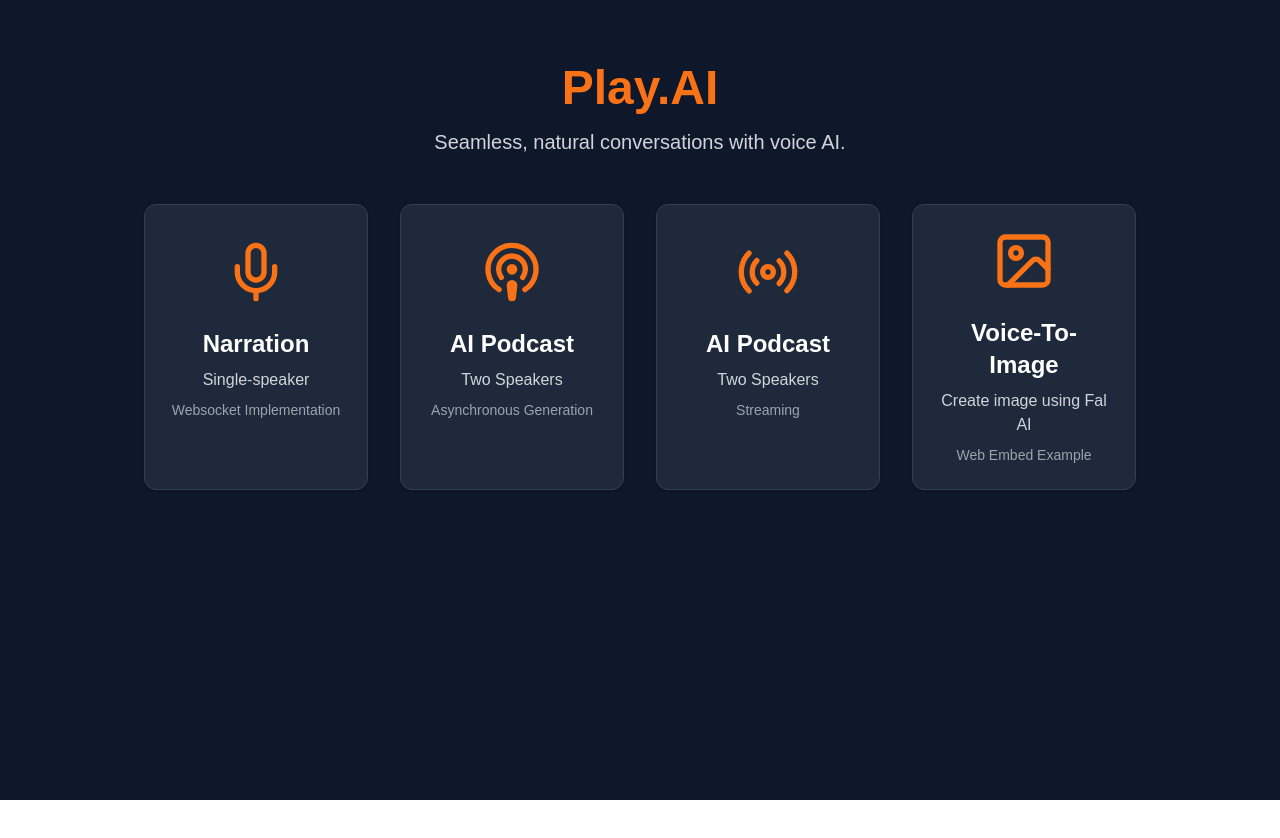
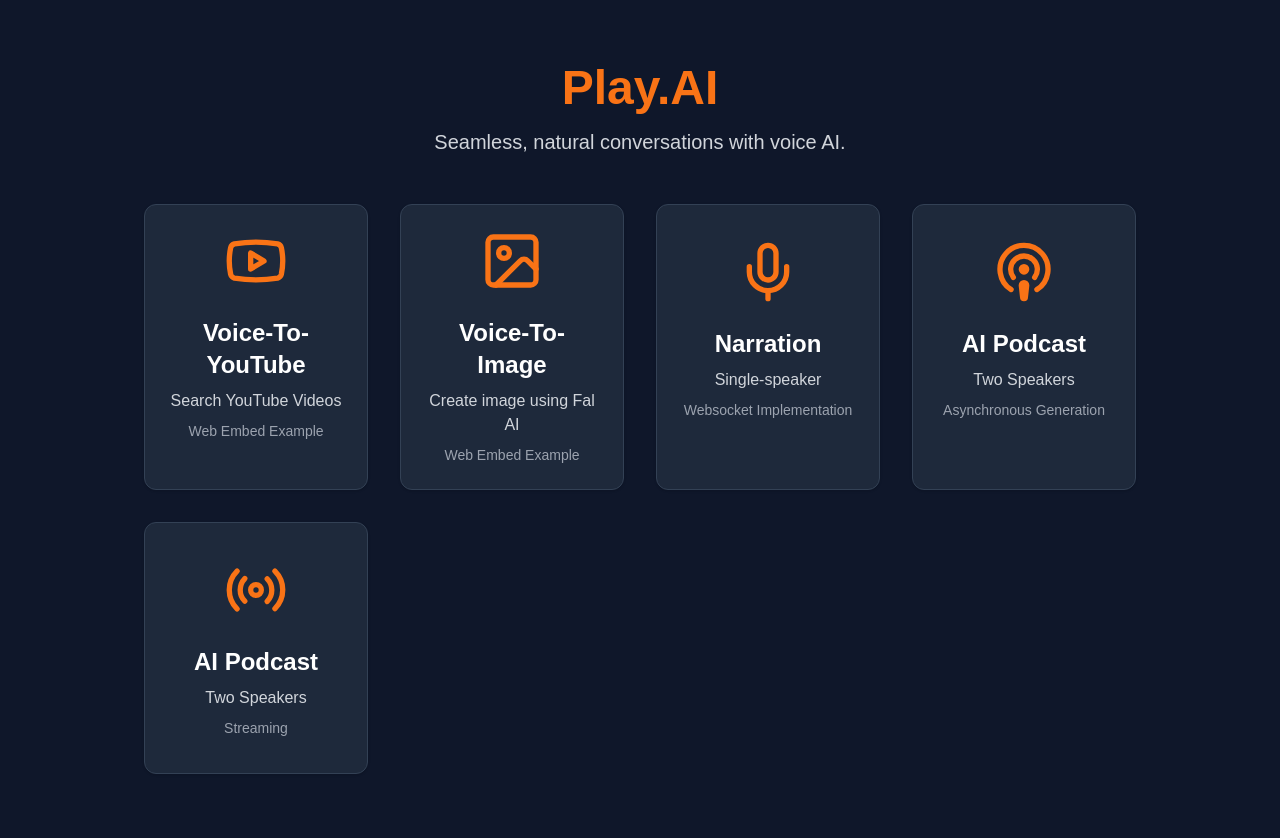
Before and after one commit to ASHR12/playai-tts, a Next.js app: page / in a window 1280 px wide. Before the commit the page ends 800 px from the top, so only its background shows below. Built offline with nearby package versions, Linux system fonts and the light colour scheme.

Commit message:
Add YouTube search and voice-to-YouTube features with related components

```diff
--- /dev/null
+++ b/app/api/youtube-search/route.js
@@ -0,0 +1,64 @@
+import { NextResponse } from 'next/server'
+import { google } from 'googleapis'
+
+const YOUTUBE_CATEGORY_MUSIC = '10'
+const MAX_RESULTS = 1
+
+const createYouTubeClient = () => {
+  return google.youtube({
+    version: 'v3',
+    auth: process.env.YOUTUBE_API_KEY,
+  })
+}
+
+const searchVideo = async (youtube, query) => {
+  const response = await youtube.search.list({
+    part: 'id,snippet',
+    q: query,
+    type: 'video',
+    maxResults: MAX_RESULTS,
+    videoCategoryId: YOUTUBE_CATEGORY_MUSIC,
+  })
+
+  if (!response.data.items.length) {
+    throw new Error('No video found')
+  }
+
+  const video = response.data.items[0]
+  return {
+    videoId: video.id.videoId,
+    title: video.snippet.title,
+  }
+}
+
+export async function POST(req) {
+  try {
+    const { query } = await req.json()
+
+    if (!query) {
+      return NextResponse.json(
+        { error: 'Search query is required' },
+        { status: 400 }
+      )
+    }
+
+    const youtube = createYouTubeClient()
+    const videoData = await searchVideo(youtube, query)
+
+    return NextResponse.json(videoData)
+  } catch (error) {
+    console.error('YouTube API Error:', error)
+
+    if (error.message === 'No video found') {
+      return NextResponse.json(
+        { error: error.message },
+        { status: 404 }
+      )
+    }
+
+    return NextResponse.json(
+      { error: 'Internal Server Error' },
+      { status: 500 }
+    )
+  }
+}
--- a/app/page.js
+++ b/app/page.js
@@ -1,7 +1,5 @@
 'use client'
 
-import Link from 'next/link'
-import { Card, CardContent } from '@/components/ui/card'
 import {
   Mic,
   Users,
@@ -9,7 +7,47 @@
   Podcast,
   Radio,
   Image,
+  Youtube,
 } from 'lucide-react'
+import FeatureCard from '@/components/FeatureCard'
+
+const features = [
+  {
+    href: '/voice-to-youtube',
+    icon: Youtube,
+    title: 'Voice-To-YouTube',
+    description: 'Search YouTube Videos',
+    subDescription: 'Web Embed Example',
+  },
+  {
+    href: '/voice-to-image',
+    icon: Image,
+    title: 'Voice-To-Image',
+    description: 'Create image using Fal AI',
+    subDescription: 'Web Embed Example',
+  },
+  {
+    href: '/narration-ws',
+    icon: Mic,
+    title: 'Narration',
+    description: 'Single-speaker',
+    subDescription: 'Websocket Implementation',
+  },
+  {
+    href: '/podcast-async',
+    icon: Podcast,
+    title: 'AI Podcast',
+    description: 'Two Speakers',
+    subDescription: 'Asynchronous Generation',
+  },
+  {
+    href: '/podcast-stream',
+    icon: Radio,
+    title: 'AI Podcast',
+    description: 'Two Speakers',
+    subDescription: 'Streaming',
+  },
+]
 
 export default function Home() {
   return (
@@ -22,97 +60,16 @@
           Seamless, natural conversations with voice AI.
         </p>
         <div className='grid grid-cols-1 md:grid-cols-2 lg:grid-cols-4 gap-8'>
-          <Link
-            href='/narration-ws'
-            className='block transform hover:scale-105 transition-all duration-300'
-          >
-            <Card className='bg-[#1e293b] border-[#334155] hover:bg-[#2d3748] h-full'>
-              <CardContent className='p-6 flex flex-col items-center justify-center min-h-[250px]'>
-                <Mic className='w-16 h-16 mb-6 text-orange-500' />
-                <h2 className='text-2xl font-semibold mb-2 text-white text-center'>
-                  Narration
-                </h2>
-                <p className='text-center text-gray-300'>Single-speaker</p>
-                <p className='text-center text-gray-400 text-sm mt-2'>
-                  Websocket Implementation
-                </p>
-              </CardContent>
-            </Card>
-          </Link>
-
-          <Link
-            href='/podcast-async'
-            className='block transform hover:scale-105 transition-all duration-300'
-          >
-            <Card className='bg-[#1e293b] border-[#334155] hover:bg-[#2d3748] h-full'>
-              <CardContent className='p-6 flex flex-col items-center justify-center min-h-[250px]'>
-                <Podcast className='w-16 h-16 mb-6 text-orange-500' />
-                <h2 className='text-2xl font-semibold mb-2 text-white text-center'>
-                  AI Podcast
-                </h2>
-                <p className='text-center text-gray-300'>Two Speakers</p>
-                <p className='text-center text-gray-400 text-sm mt-2'>
-                  Asynchronous Generation
-                </p>
-              </CardContent>
-            </Card>
-          </Link>
-
-          <Link
-            href='/podcast-stream'
-            className='block transform hover:scale-105 transition-all duration-300'
-          >
-            <Card className='bg-[#1e293b] border-[#334155] hover:bg-[#2d3748] h-full'>
-              <CardContent className='p-6 flex flex-col items-center justify-center min-h-[250px]'>
-                <Radio className='w-16 h-16 mb-6 text-orange-500' />
-                <h2 className='text-2xl font-semibold mb-2 text-white text-center'>
-                  AI Podcast
-                </h2>
-                <p className='text-center text-gray-300'>Two Speakers</p>
-                <p className='text-center text-gray-400 text-sm mt-2'>
-                  Streaming
-                </p>
-              </CardContent>
-            </Card>
-          </Link>
-
-          <Link
-            href='/voice-to-image'
-            className='block transform hover:scale-105 transition-all duration-300'
-          >
-            <Card className='bg-[#1e293b] border-[#334155] hover:bg-[#2d3748] h-full'>
-              <CardContent className='p-6 flex flex-col items-center justify-center min-h-[250px]'>
-                <Image className='w-16 h-16 mb-6 text-orange-500' />
-                <h2 className='text-2xl font-semibold mb-2 text-white text-center'>
-                  Voice-To-Image
-                </h2>
-                <p className='text-center text-gray-300'>
-                  Create image using Fal AI
-                </p>
-                <p className='text-center text-gray-400 text-sm mt-2'>
-                  Web Embed Example
-                </p>
-              </CardContent>
-            </Card>
-          </Link>
-
-          {/* <Link
-            href='/agents'
-            className='block transform hover:scale-105 transition-all duration-300'
-          >
-            <Card className='bg-[#1e293b] border-[#334155] hover:bg-[#2d3748] h-full'>
-              <CardContent className='p-6 flex flex-col items-center justify-center min-h-[250px]'>
-                <Robot className='w-16 h-16 mb-6 text-orange-500' />
-                <h2 className='text-2xl font-semibold mb-2 text-white text-center'>
-                  AI Voice Agents
-                </h2>
-                <p className='text-center text-gray-300'>Build your own</p>
-                <p className='text-center text-gray-400 text-sm mt-2'>
-                  Customizable AI Voices
-                </p>
-              </CardContent>
-            </Card>
-          </Link> */}
+          {features.map((feature, index) => (
+            <FeatureCard
+              key={index}
+              href={feature.href}
+              icon={feature.icon}
+              title={feature.title}
+              description={feature.description}
+              subDescription={feature.subDescription}
+            />
+          ))}
         </div>
       </main>
     </div>
--- /dev/null
+++ b/components/FeatureCard.jsx
@@ -0,0 +1,28 @@
+'use client'
+
+import Link from 'next/link'
+import { Card, CardContent } from '@/components/ui/card'
+
+const FeatureCard = ({ href, icon: Icon, title, description, subDescription }) => {
+  return (
+    <Link
+      href={href}
+      className="block transform hover:scale-105 transition-all duration-300"
+    >
+      <Card className="bg-[#1e293b] border-[#334155] hover:bg-[#2d3748] h-full">
+        <CardContent className="p-6 flex flex-col items-center justify-center min-h-[250px]">
+          <Icon className="w-16 h-16 mb-6 text-orange-500" />
+          <h2 className="text-2xl font-semibold mb-2 text-white text-center">
+            {title}
+          </h2>
+          <p className="text-center text-gray-300">{description}</p>
+          <p className="text-center text-gray-400 text-sm mt-2">
+            {subDescription}
+          </p>
+        </CardContent>
+      </Card>
+    </Link>
+  )
+}
+
+export default FeatureCard
--- /dev/null
+++ b/components/YouTubePlayer.jsx
@@ -0,0 +1,129 @@
+'use client'
+
+import React, { useEffect, useState } from 'react'
+import * as fal from '@fal-ai/serverless-client'
+import { open as openEmbed } from '@play-ai/web-embed'
+import { motion } from 'framer-motion'
+
+// Configure the fal proxy
+fal.config({
+  proxyUrl: '/api/fal/proxy',
+})
+
+export default function YouTubePlayer() {
+  const [videoId, setVideoId] = useState('')
+  const [videoTitle, setVideoTitle] = useState('')
+
+  async function searchYouTube(query) {
+    try {
+      const response = await fetch('/api/youtube-search', {
+        method: 'POST',
+        headers: {
+          'Content-Type': 'application/json',
+        },
+        body: JSON.stringify({ query }),
+      })
+      const data = await response.json()
+      if (data.videoId && data.title) {
+        setVideoId(data.videoId)
+        setVideoTitle(data.title)
+      } else {
+        console.error('No video found')
+      }
+    } catch (error) {
+      console.error('Error searching YouTube:', error)
+    }
+  }
+
+  const events = [
+    {
+      name: 'search-youtube',
+      when: 'the user wants to search for a YouTube video',
+      data: {
+        userQuery: {
+          type: 'string',
+          description:
+            "The user's search query for a YouTube video. Understand the intent and create a detailed search query if necessary.",
+        },
+      },
+    },
+  ]
+
+  const onEvent = async (event) => {
+    const { name, data } = event
+    const { userQuery } = data
+    if (!userQuery) return
+    switch (name) {
+      case 'search-youtube':
+        await searchYouTube(userQuery)
+        break
+    }
+  }
+
+  useEffect(() => {
+    const webEmbedId = process.env.NEXT_PUBLIC_WEB_EMBED_ID
+    if (webEmbedId) {
+      openEmbed(webEmbedId, { events, onEvent })
+    } else {
+      console.error('Web Embed ID is not set in environment variables')
+    }
+  }, [])
+
+  return (
+    <div className='min-h-screen bg-[#1e293b] p-4 md:p-8'>
+      <motion.h1
+        className='text-4xl font-bold text-center text-orange-500 mb-8'
+        initial={{ opacity: 0, y: -50 }}
+        animate={{ opacity: 1, y: 0 }}
+        transition={{ duration: 0.5 }}
+      >
+        Voice to YouTube : Play AI
+      </motion.h1>
+      <motion.p
+        className='text-xl font-semibold text-center text-white mb-4'
+        initial={{ opacity: 0, x: -50 }}
+        animate={{ opacity: 1, x: 0 }}
+        transition={{ duration: 0.5, delay: 0.2 }}
+      >
+        Search and play YouTube videos using voice commands
+      </motion.p>
+
+      <div className='max-w-7xl mx-auto mt-8'>
+        <div className='flex flex-col md:flex-row gap-8 w-full'>
+          <div className='w-full md:w-2/3'>
+            {videoId ? (
+              <div className='relative w-full pt-[56.25%]'>
+                <iframe
+                  className='absolute top-0 left-0 w-full h-full rounded-lg'
+                  src={`https://www.youtube.com/embed/${videoId}?autoplay=1`}
+                  allow='accelerometer; autoplay; clipboard-write; encrypted-media; gyroscope; picture-in-picture'
+                  allowFullScreen
+                ></iframe>
+              </div>
+            ) : (
+              <div className='relative w-full pt-[56.25%] bg-[#334155] rounded-lg'>
+                <div className='absolute top-0 left-0 w-full h-full flex items-center justify-center'>
+                  <img
+                    src='/playcube.svg'
+                    alt='Placeholder'
+                    className='w-[200px] h-[200px] object-contain'
+                  />
+                </div>
+              </div>
+            )}
+          </div>
+
+          <div className='w-full md:w-1/3'>
+            <h2 className='text-2xl font-bold text-white mb-4 break-words'>
+              {videoTitle || 'No video selected'}
+            </h2>
+            <p className='text-gray-300'>
+              Use voice commands to search for and play YouTube videos. Try
+              saying "Play [song name]" or "Search for [video topic]".
+            </p>
+          </div>
+        </div>
+      </div>
+    </div>
+  )
+}
--- a/package.json
+++ b/package.json
@@ -19,6 +19,7 @@
     "@radix-ui/react-switch": "^1.1.1",
     "class-variance-authority": "^0.7.0",
     "clsx": "^2.1.1",
+    "googleapis": "^144.0.0",
     "i": "^0.3.7",
     "lucide-react": "^0.460.0",
     "next": "14.2.17",
```
Also changed, not shown: app/voice-to-youtube/page.js (added, +9 -0 lines), 2 other files (tests, documents, lock files or other folders).
